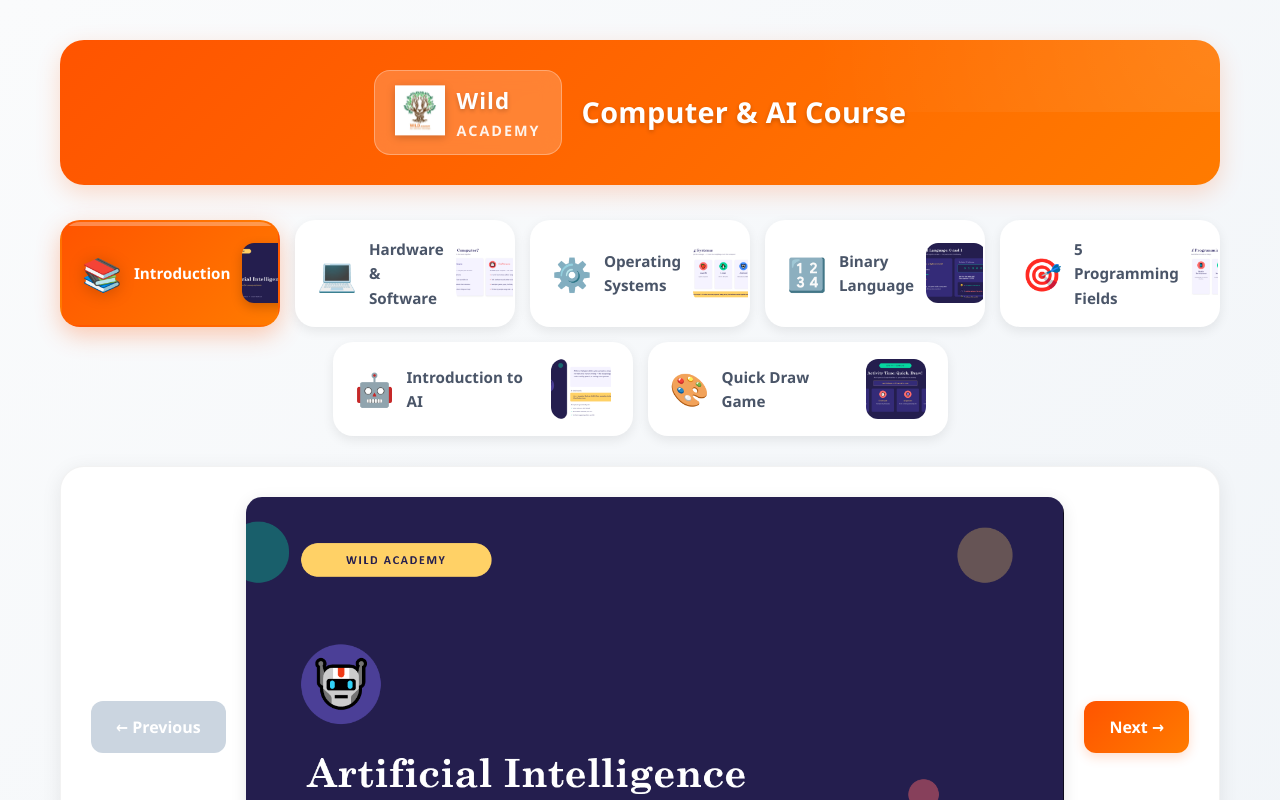
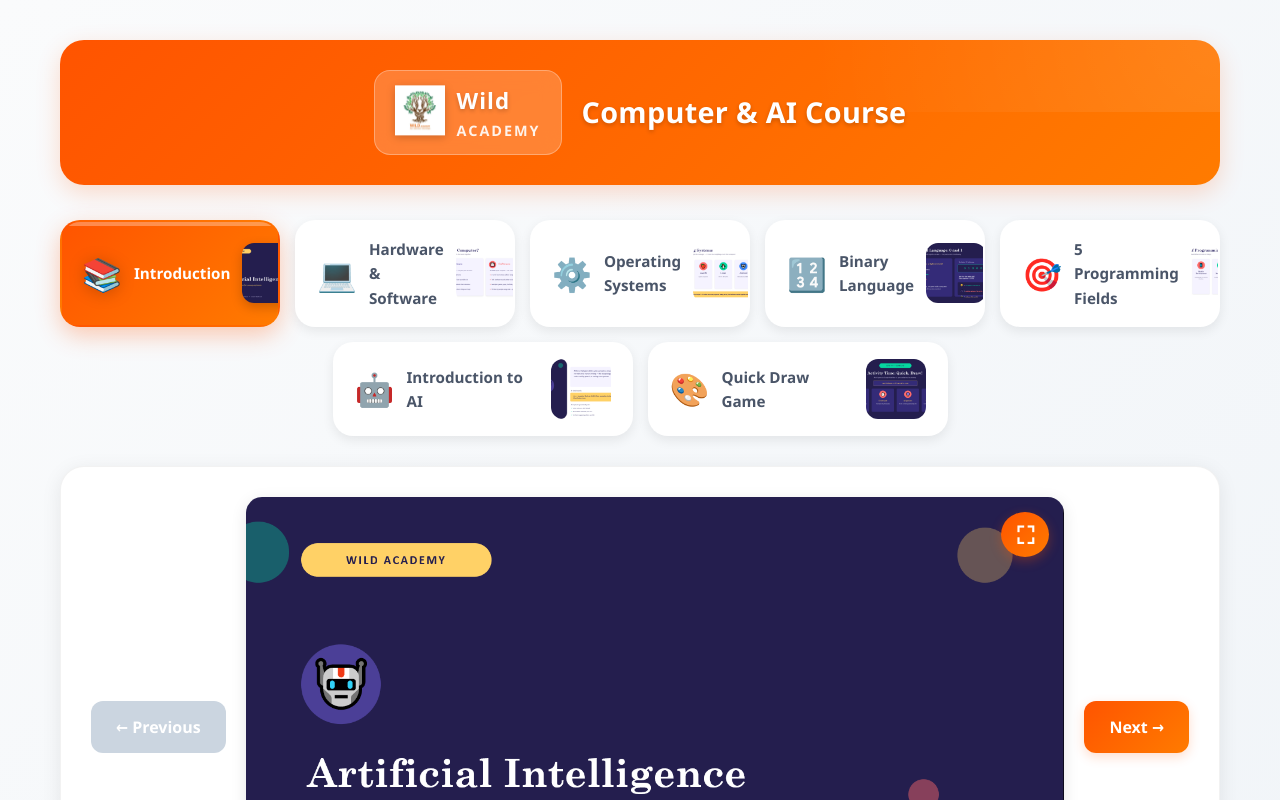
Before and after one commit to ahmedddddr/wild-academy, a React (Create React App) app in the folder frontend/: page /course in a window 1280 px wide. Shown: the top 800 px of the page. Built offline with nearby package versions, Linux system fonts and the light colour scheme.

Commit message:
Add fullscreen button to slides for better viewing experience

```diff
--- a/frontend/src/pages/CoursePage.css
+++ b/frontend/src/pages/CoursePage.css
@@ -255,6 +255,36 @@
   display: flex;
   justify-content: center;
   align-items: center;
+  position: relative;
+}
+
+.fullscreen-button {
+  position: absolute;
+  top: 15px;
+  right: 15px;
+  background: linear-gradient(135deg, #ff5400 0%, #ff7b00 100%);
+  color: white;
+  border: none;
+  width: 45px;
+  height: 45px;
+  border-radius: 50%;
+  font-size: 1.5rem;
+  cursor: pointer;
+  transition: all 0.3s ease;
+  box-shadow: 0 4px 12px rgba(255, 84, 0, 0.3);
+  z-index: 10;
+  display: flex;
+  align-items: center;
+  justify-content: center;
+}
+
+.fullscreen-button:hover {
+  transform: scale(1.1);
+  box-shadow: 0 6px 16px rgba(255, 84, 0, 0.4);
+}
+
+.fullscreen-button:active {
+  transform: scale(0.95);
 }
 
 .section-content {
--- a/frontend/src/pages/CoursePage.js
+++ b/frontend/src/pages/CoursePage.js
@@ -4,8 +4,10 @@ import './CoursePage.css';
 
 const CoursePage = () => {
   const [activeSection, setActiveSection] = useState('intro');
+  const [isFullscreen, setIsFullscreen] = useState(false);
   const navigate = useNavigate();
   const contentDisplayRef = useRef(null);
+  const contentAreaRef = useRef(null);
 
   const sections = [
     { id: 'intro', title: 'Introduction', image: '/ai course/first page.png', icon: '📚' },
@@ -35,6 +37,27 @@ const CoursePage = () => {
     setActiveSection(sectionId);
     if (contentDisplayRef.current) {
       contentDisplayRef.current.scrollIntoView({ behavior: 'smooth', block: 'start' });
+    }
+  };
+
+  const toggleFullscreen = () => {
+    setIsFullscreen(!isFullscreen);
+    if (!isFullscreen && contentAreaRef.current) {
+      if (contentAreaRef.current.requestFullscreen) {
+        contentAreaRef.current.requestFullscreen();
+      } else if (contentAreaRef.current.webkitRequestFullscreen) {
+        contentAreaRef.current.webkitRequestFullscreen();
+      } else if (contentAreaRef.current.msRequestFullscreen) {
+        contentAreaRef.current.msRequestFullscreen();
+      }
+    } else {
+      if (document.exitFullscreen) {
+        document.exitFullscreen();
+      } else if (document.webkitExitFullscreen) {
+        document.webkitExitFullscreen();
+      } else if (document.msExitFullscreen) {
+        document.msExitFullscreen();
+      }
     }
   };
 
@@ -79,7 +102,15 @@ const CoursePage = () => {
             ← Previous
           </button>
 
-          <div className="content-area">
+          <div className="content-area" ref={contentAreaRef}>
+            <button
+              className="fullscreen-button"
+              onClick={toggleFullscreen}
+              title={isFullscreen ? "Exit Fullscreen" : "Enter Fullscreen"}
+            >
+              {isFullscreen ? "✕" : "⛶"}
+            </button>
+
             {sections.find(s => s.id === activeSection)?.gameUrl ? (
               <div className="game-iframe-container">
                 <div className="game-header">
```
